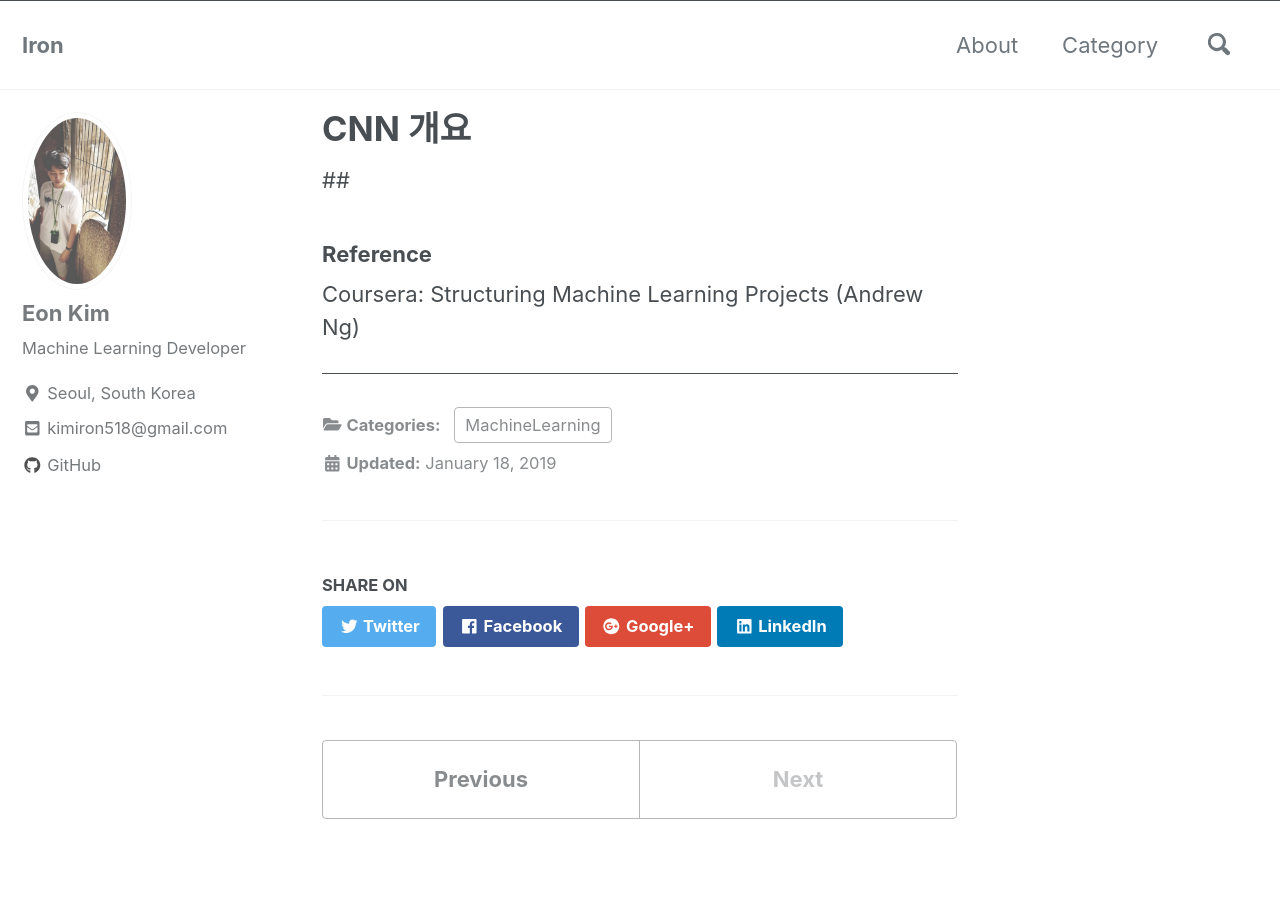
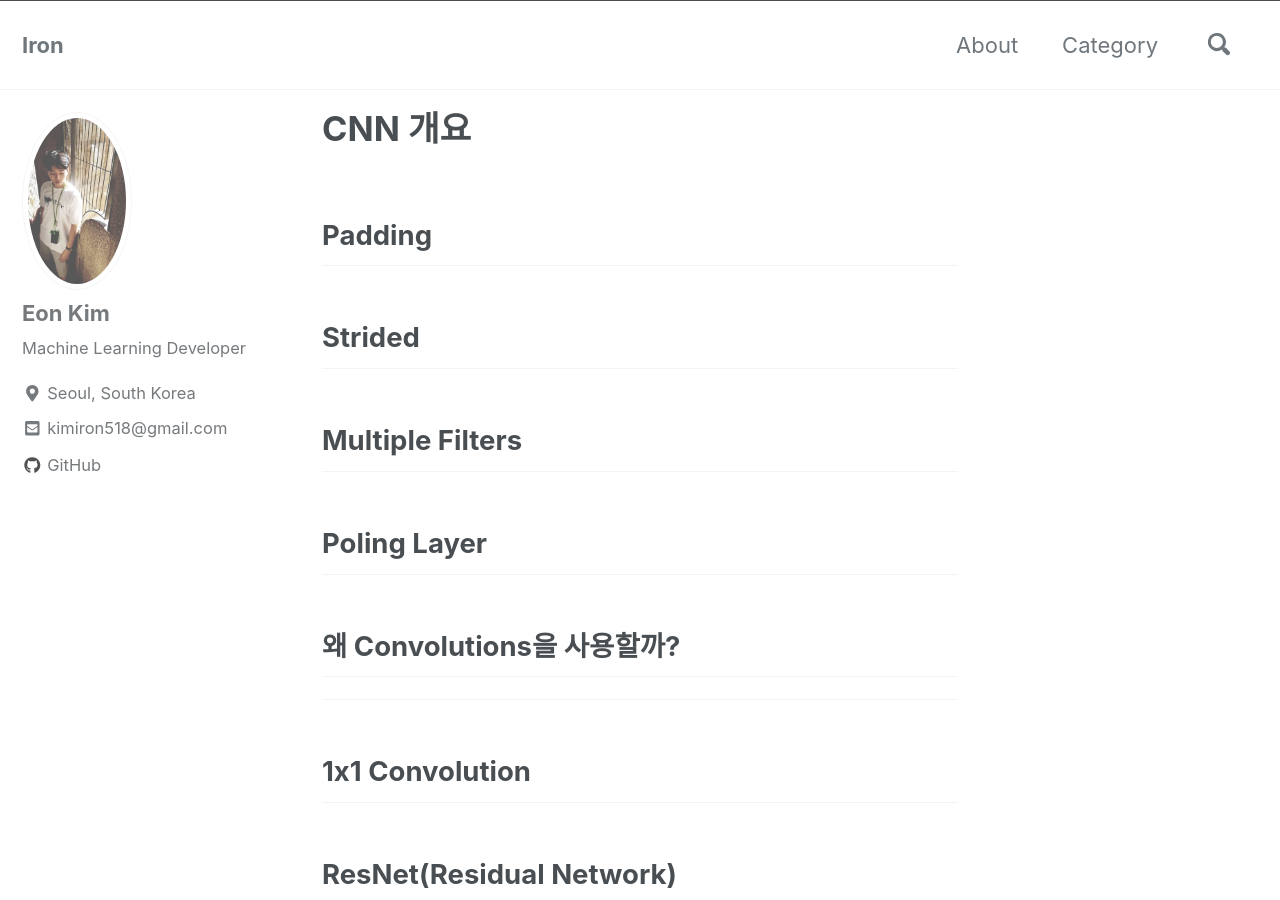
Before and after one commit to thisisiron/thisisiron.github.io, a Jekyll site: the page built from _posts/MachineLearning/2019-01-18-CNN 개요.md, in a window 1280 px wide and 900 px high. Built offline with Jekyll 4.4.1, drawn with Linux system fonts in a browser that asks for light colours; cached includes are drawn as plain includes; nearby versions of some CDN libraries; some of the changed text lies outside the part shown.

Commit message:
update about ML post

```diff
--- a/_posts/MachineLearning/2019-01-18-CNN 개요.md
+++ b/_posts/MachineLearning/2019-01-18-CNN 개요.md
@@ -3,8 +3,22 @@ title: "CNN 개요"
 categories: MachineLearning
 ---
 
-##
+## Padding
+
+## Strided
+
+## Multiple Filters
+
+## Poling Layer
+
+## 왜 Convolutions을 사용할까?
+
+--------------------------------
+
+## 1x1 Convolution
+
+## ResNet(Residual Network)
 
 
 ### Reference
-Coursera: Structuring Machine Learning Projects (Andrew Ng)
+Coursera:  (Andrew Ng)
```
Also changed, not shown: _posts/MachineLearning/2019-01-16-Last Layer Activation과 loss function 선택.md (+1 -1 lines), _posts/Story/2018-12-31-About Machine Learning.md (+1 -3 lines).
